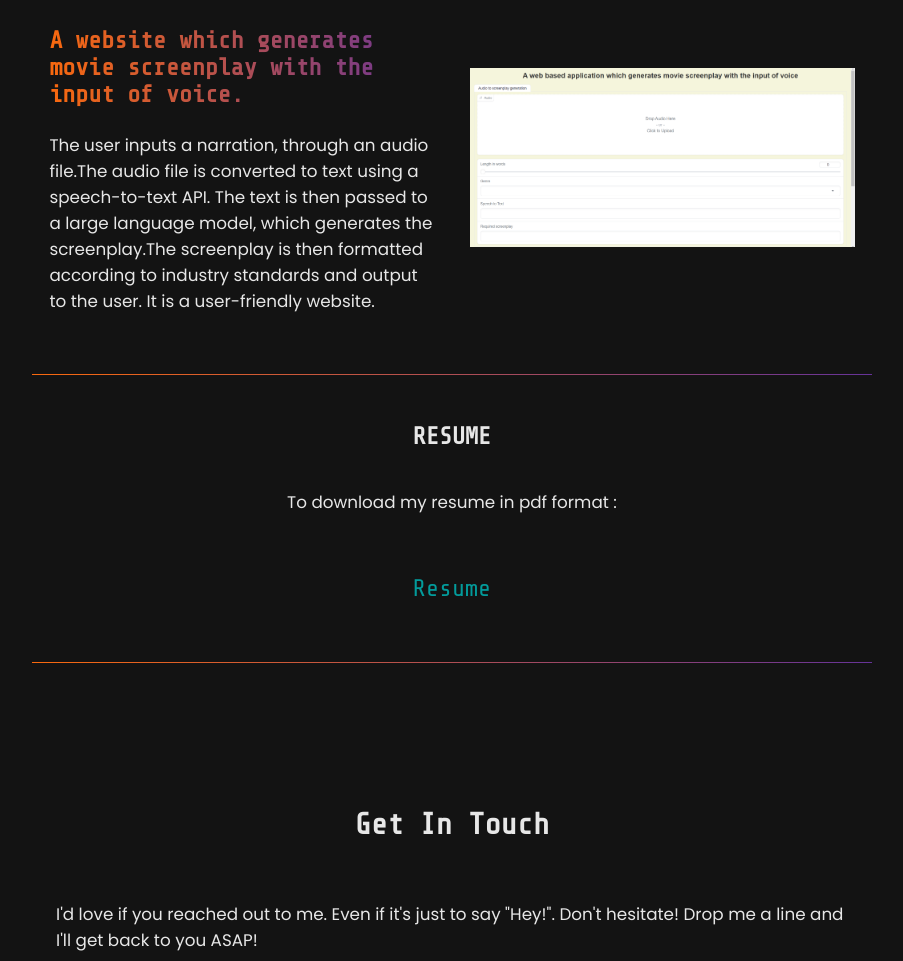
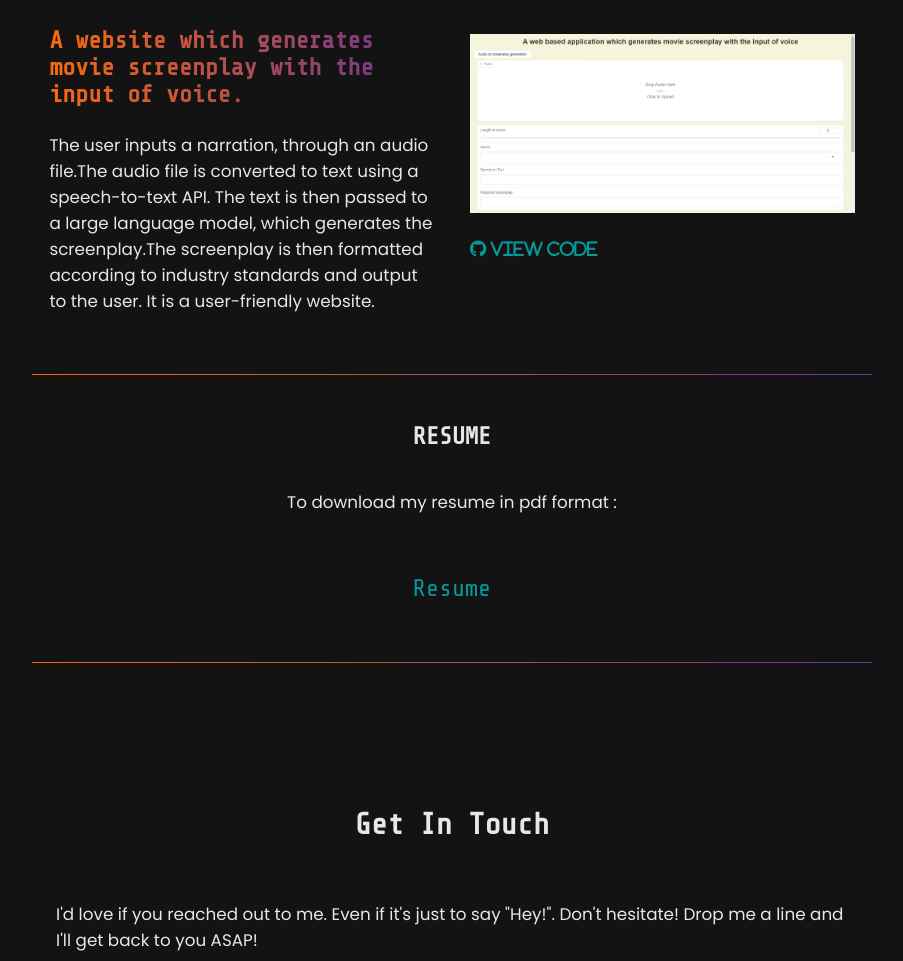
Before and after one commit to shivaninuji/portfolio1, a plain HTML site: page index.html in a window 1280 px wide. Shown: the part 2579-3540 px from the top of the page, without its empty margins (188-1091 px from the left). Drawn offline with nearby package versions, Linux system fonts and the light colour scheme.

Commit message:
update index.html

```diff
--- a/index.html
+++ b/index.html
@@ -99,6 +99,8 @@
           </div>
           <div class="project-img">
             <img src="images/audiotoscreenplay.png" />
+            <a href="https://github.com/shivaninuji/audiotoscreenplay" class="project-link" target="_blank"
+              ><i class="fab fa-github" aria-hidden="true"> View Code</i></a>
           </div>
         </div>
         <hr />
```
